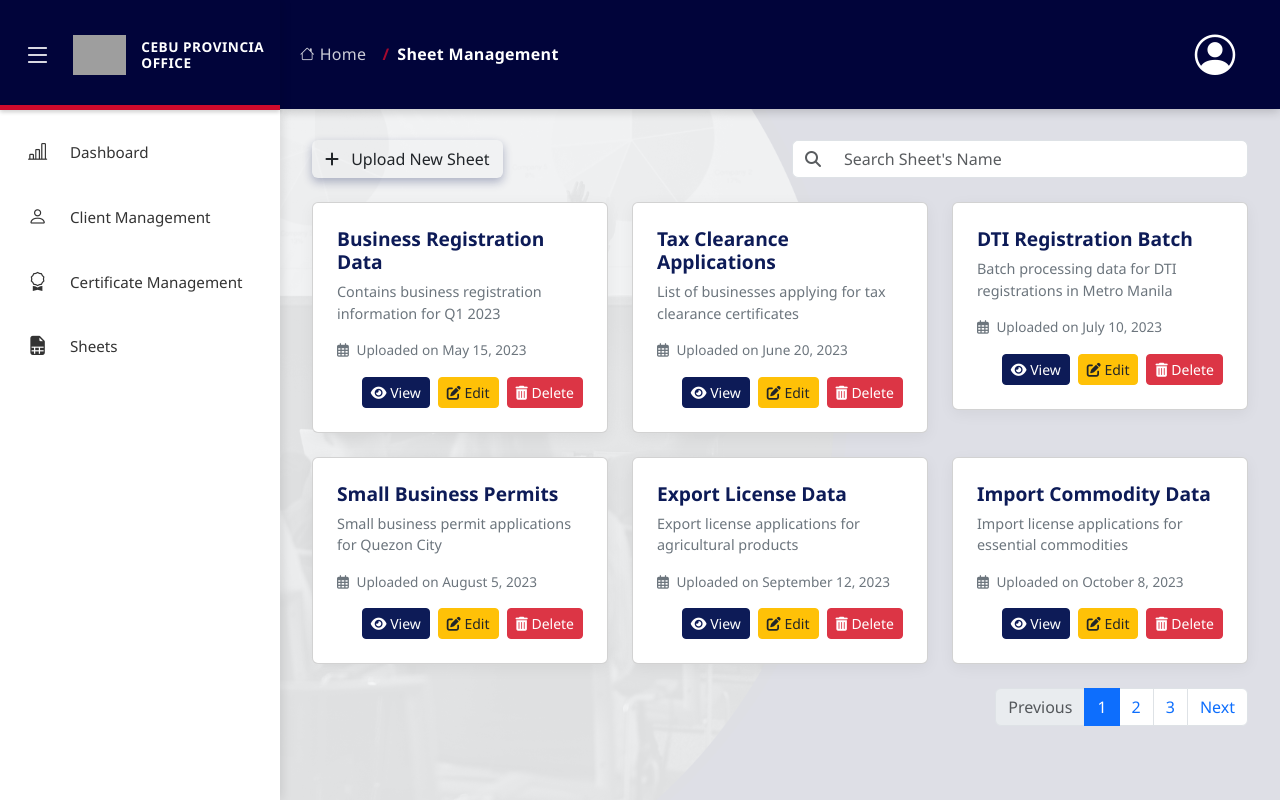
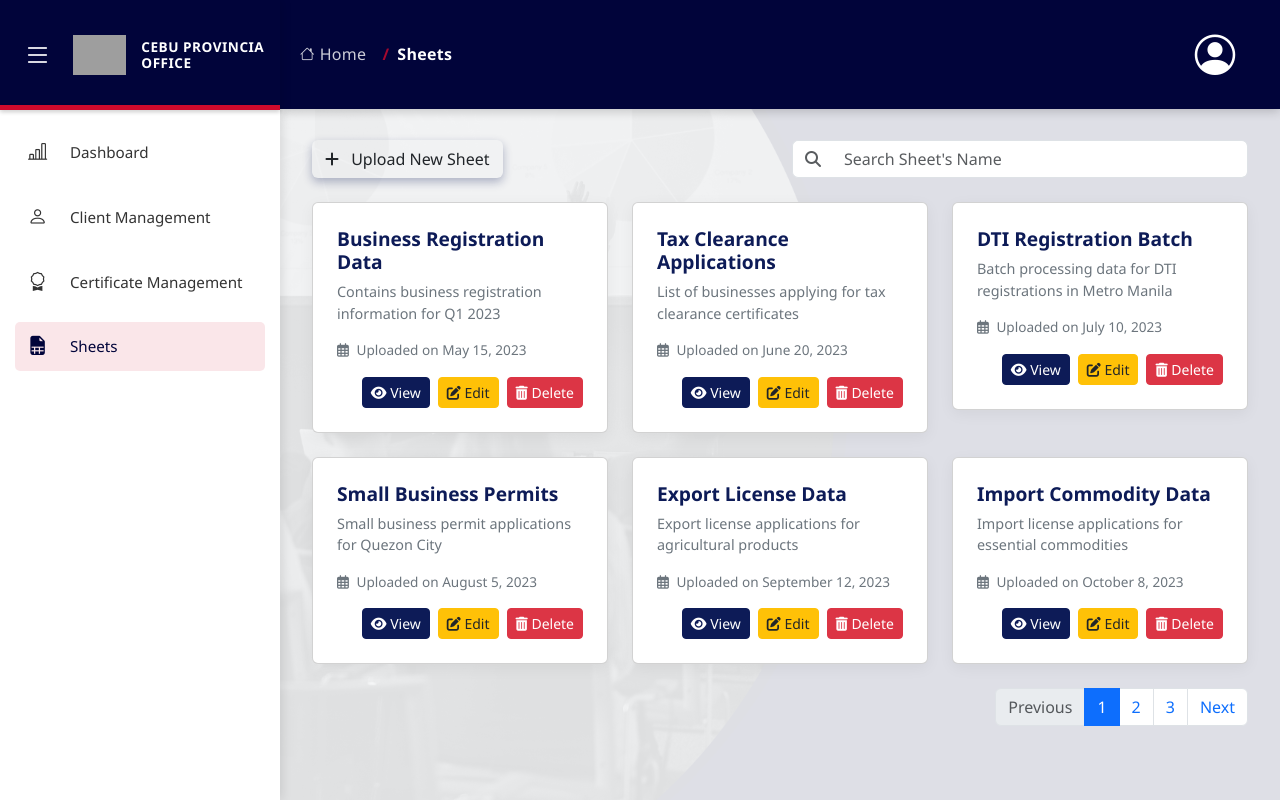
Before and after one commit to mackmack08/DTI-ECert, a PHP site: page /dti/sheets.php in a window 1280 px wide. Run offline with PHP 8.4, Linux system fonts and the light colour scheme; grey boxes are pictures that could not be loaded.

Commit message:
Update sheets.php

```diff
--- a/DTI/sheets.php
+++ b/DTI/sheets.php
@@ -364,7 +364,7 @@
 <?php
 // Set page-specific variables
 $pageTitle = "DTI Sheet Management";
-$currentPage = "Sheet Management";
+$currentPage = "Sheets";
 
 // Include additional CSS if needed
 $additionalCSS = '
```
